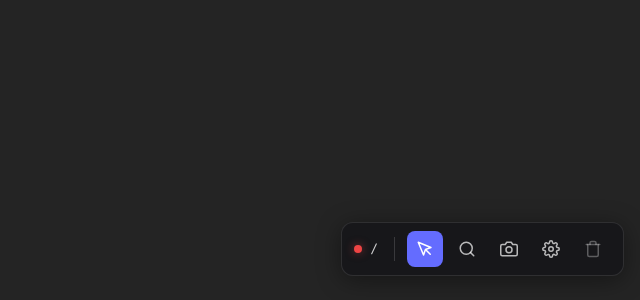
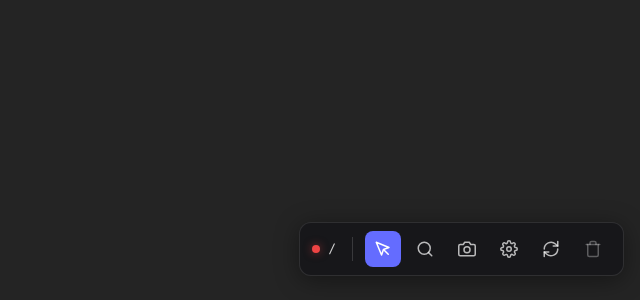
Before and after one commit to Breadsandwich/visual-context-interface-app, a React (Vite) app in the folder frontend/: page / in a window 1280 px wide. Shown: the part 500-800 px from the top of the page, without its empty margins (640-1280 px from the left). Built offline with nearby package versions, Linux system fonts and the light colour scheme; the HTML template or start-up script is replaced by a standard one.

Commit message:
feat: added refresh button now preserves current URL

```diff
--- a/frontend/src/components/FloatingWidget.tsx
+++ b/frontend/src/components/FloatingWidget.tsx
@@ -12,7 +12,8 @@ export function FloatingWidget() {
     userPrompt,
     isInspectorReady,
     currentRoute,
-    resetAll
+    resetAll,
+    refreshIframe
   } = useInspectorStore()
 
   const hasContent = selectedElement !== null || screenshotData !== null || userPrompt !== ''
@@ -91,6 +92,22 @@ export function FloatingWidget() {
         </button>
 
         <button
+          className="widget-button"
+          onClick={refreshIframe}
+          title="Refresh Page"
+          aria-label="Refresh Page"
+        >
+          <span className="widget-icon">
+            <svg width="18" height="18" viewBox="0 0 24 24" fill="none" stroke="currentColor" strokeWidth="2" strokeLinecap="round" strokeLinejoin="round">
+              <path d="M21 2v6h-6" />
+              <path d="M3 12a9 9 0 0 1 15-6.7L21 8" />
+              <path d="M3 22v-6h6" />
+              <path d="M21 12a9 9 0 0 1-15 6.7L3 16" />
+            </svg>
+          </span>
+        </button>
+
+        <button
           className={`widget-button ${hasContent ? 'widget-button-danger' : 'widget-button-disabled'}`}
           onClick={hasContent ? resetAll : undefined}
           title="Clear All"
--- a/frontend/src/components/Viewport.tsx
+++ b/frontend/src/components/Viewport.tsx
@@ -6,7 +6,7 @@ import './Viewport.css'
 
 export function Viewport() {
   const iframeRef = useRef<HTMLIFrameElement>(null)
-  const { mode } = useInspectorStore()
+  const { mode, refreshKey, currentRoute } = useInspectorStore()
   const { captureScreenshot } = usePostMessage(iframeRef)
 
   const { containerRef, isSelecting, selectionRect, handleMouseDown } = useAreaSelection({
@@ -24,8 +24,9 @@ export function Viewport() {
         onMouseDown={mode === 'screenshot' ? handleMouseDown : undefined}
       >
         <iframe
+          key={refreshKey}
           ref={iframeRef}
-          src="/proxy/"
+          src={`/proxy${currentRoute}`}
           className={`viewport-iframe ${mode === 'screenshot' ? 'no-pointer-events' : ''}`}
           title="Target Application"
           sandbox="allow-scripts allow-same-origin allow-forms allow-popups"
--- a/frontend/src/stores/inspectorStore.ts
+++ b/frontend/src/stores/inspectorStore.ts
@@ -11,6 +11,7 @@ interface InspectorState {
   isInspectorReady: boolean
   isSidebarOpen: boolean
   clearSelectionTrigger: number
+  refreshKey: number
 
   setMode: (mode: InspectorMode) => void
   setSelectedElement: (element: ElementContext | null) => void
@@ -25,6 +26,7 @@ interface InspectorState {
   openSidebar: () => void
   closeSidebar: () => void
   toggleSidebar: () => void
+  refreshIframe: () => void
 }
 
 export const useInspectorStore = create<InspectorState>((set, get) => ({
@@ -37,6 +39,7 @@ export const useInspectorStore = create<InspectorState>((set, get) => ({
   isInspectorReady: false,
   isSidebarOpen: false,
   clearSelectionTrigger: 0,
+  refreshKey: 0,
 
   setMode: (mode) => set({ mode }),
 
@@ -50,10 +53,15 @@ export const useInspectorStore = create<InspectorState>((set, get) => ({
     isSidebarOpen: data !== null ? true : get().isSidebarOpen
   }),
 
-  setCurrentRoute: (route, title) => set({
-    currentRoute: route,
-    pageTitle: title ?? get().pageTitle
-  }),
+  setCurrentRoute: (route, title) => {
+    const normalizedRoute = route.startsWith('/proxy')
+      ? route.slice('/proxy'.length) || '/'
+      : route
+    return set({
+      currentRoute: normalizedRoute,
+      pageTitle: title ?? get().pageTitle
+    })
+  },
 
   setUserPrompt: (prompt) => set({ userPrompt: prompt }),
 
@@ -77,6 +85,11 @@ export const useInspectorStore = create<InspectorState>((set, get) => ({
   openSidebar: () => set({ isSidebarOpen: true }),
   closeSidebar: () => set({ isSidebarOpen: false }),
   toggleSidebar: () => set((state) => ({ isSidebarOpen: !state.isSidebarOpen })),
+  refreshIframe: () => set((state) => ({
+    refreshKey: state.refreshKey + 1,
+    isInspectorReady: false,
+    selectedElement: null
+  })),
 
   generatePayload: () => {
     const state = get()
```
Also changed, not shown: 2 other files (tests, documents, lock files or other folders).
